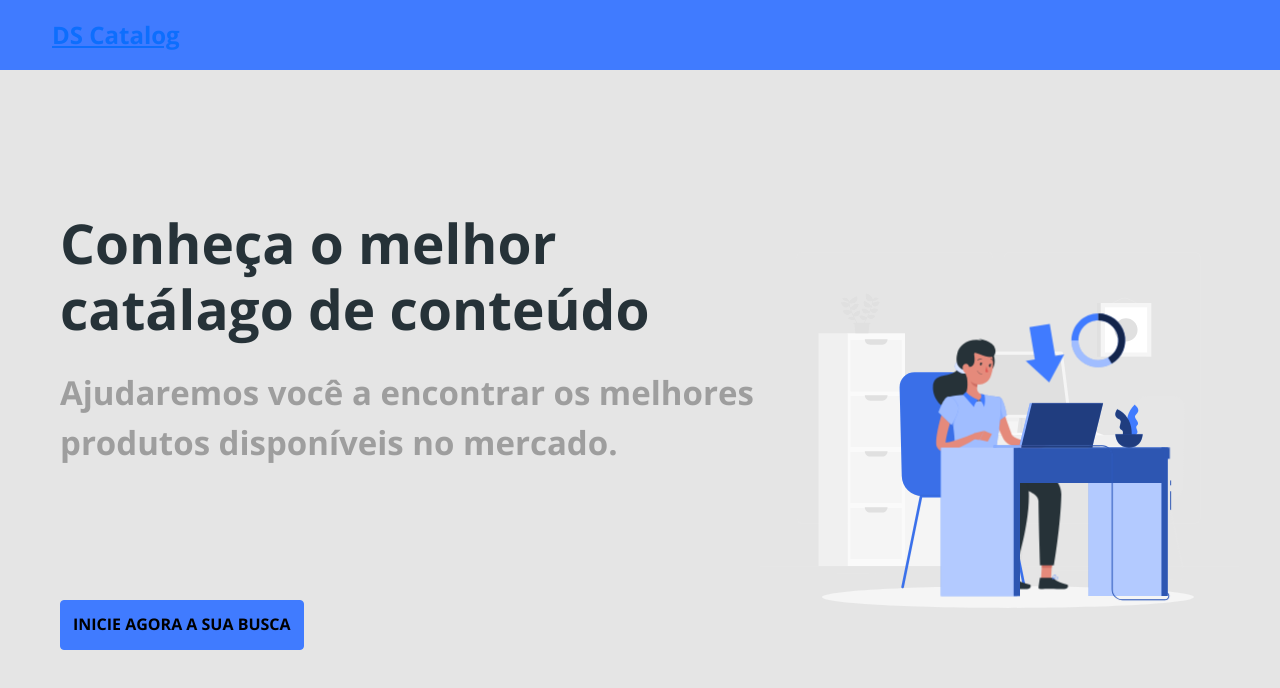
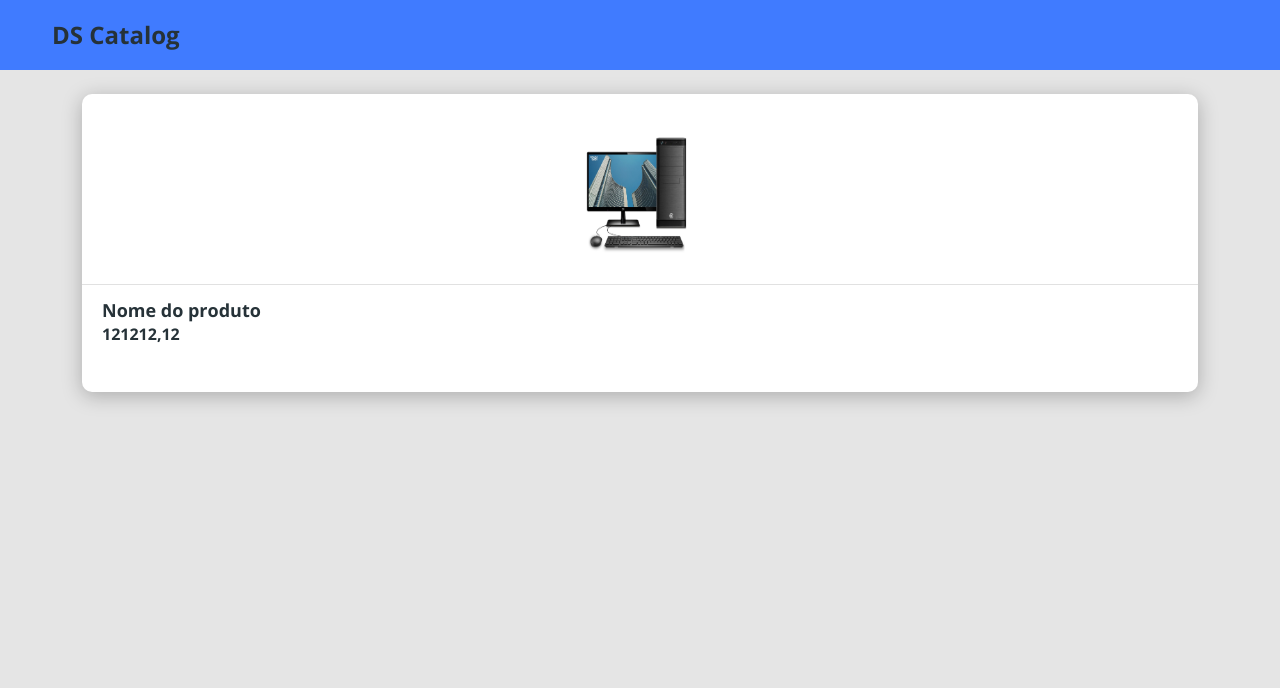
Before and after one commit to jopaulo666/dscatalog-bootcamp, a React (Create React App) app in the folder frontend/: page / in a window 1280 px wide. Shown: the top 688 px of the page. Built offline with nearby package versions, Linux system fonts and the light colour scheme; the HTML template or start-up script is replaced by a standard one.

Commit message:
Criando componente ProductCard

```diff
--- a/frontend/src/App.css
+++ b/frontend/src/App.css
@@ -1,10 +1,27 @@
 @import url('https://fonts.googleapis.com/css2?family=Open+Sans:wght@700&display=swap');
 
-*{
+* {
     font-family: 'Open Sans';
 }
 
-h1, h2, h3, h4, h5, h6 {
+h1,
+h2,
+h3,
+h4,
+h5,
+h6 {
     font-weight: 700;
     margin-bottom: 0;
 }
+
+a,
+a:hover {
+    text-decoration: none;
+    color: unset;
+}
+
+.base-card {
+    background-color: #fff;
+    box-shadow: 0px 4px 20px rgba(0, 0, 0, 0.25);
+    border-radius: 10px;
+}
--- a/frontend/src/App.tsx
+++ b/frontend/src/App.tsx
@@ -1,11 +1,13 @@
 import './assets/styles/custom.scss';
 import './App.css';
 import Home from 'pages/Home';
+import Catalog from 'pages/Catalog';
 
 const App = () => {
 
   return (
-    <Home />
+    // <Home />
+    <Catalog/>
   );
 }
 
--- /dev/null
+++ b/frontend/src/components/ProductCard/index.tsx
@@ -0,0 +1,18 @@
+import './styles.css'
+import ProductImg from 'assets/images/product.png';
+
+const ProductCard = () => {
+    return (
+        <div className='base-card product-card'>
+            <div className='card-top-container'>
+                <img src={ProductImg} alt="Nome do produto" />
+            </div>
+            <div className='card-botton-container'>
+                <h6>Nome do produto</h6>
+                <p>121212,12</p>
+            </div>
+        </div>
+    );
+}
+
+export default ProductCard;
--- /dev/null
+++ b/frontend/src/components/ProductCard/styles.css
@@ -0,0 +1,23 @@
+.product-card {
+    margin-bottom: 30px;
+}
+
+.card-top-container {
+    text-align: center;
+    padding: 16px 0;
+    border-bottom: 1px solid #E1E1E1;
+}
+
+.card-top-container img {
+    width: 158px;
+    height: 158px;
+}
+
+.card-botton-container {
+    padding: 15px 20px 30px 20px;
+}
+
+.card-botton-container h6 {
+    font-size: 18px;
+    color: #263238;
+}
--- /dev/null
+++ b/frontend/src/pages/Catalog/index.tsx
@@ -0,0 +1,15 @@
+import Navbar from "components/Navbar";
+import ProductCard from "components/ProductCard";
+
+const Catalog = () => {
+    return (
+        <>
+            <Navbar />
+            <div className="container my-4">
+                <ProductCard/>
+            </div>
+        </>
+    );
+}
+
+export default Catalog;
--- a/frontend/src/pages/Home/index.tsx
+++ b/frontend/src/pages/Home/index.tsx
@@ -8,7 +8,7 @@ const Home = () => {
         <>
             <Navbar />
             <div className="home-container">
-                <div className="home-card">
+                <div className="base-card home-card">
                     <div className="home-content-container">
                         <div>
                             <h1>Conheça o melhor catálago de conteúdo</h1>
```
Also changed, not shown: frontend/src/assets/images/product.png (added).
